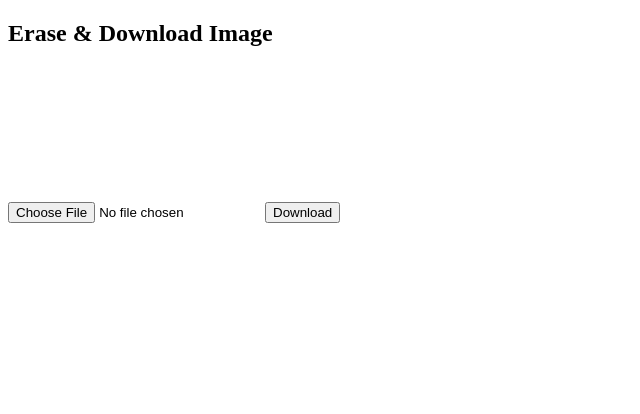
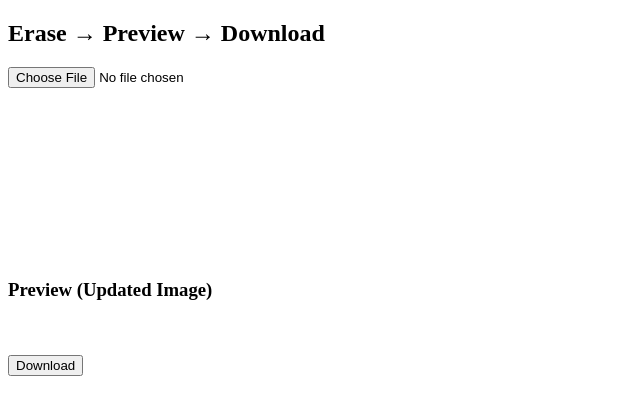
Before and after one commit to venuspluto987-collab/Eraseable, a plain HTML site: page index.html in a window 1280 px wide. Shown: the whole page, without its empty margins (0-640 px from the left). Drawn offline with Linux system fonts and the light colour scheme.

Commit message:
Change title and add image preview functionality
Updated the tool to include a preview feature for the image before downloading.

```diff
--- a/index.html
+++ b/index.html
@@ -1,17 +1,23 @@
 <!DOCTYPE html>
 <html>
 <head>
-  <title>Erase Image Tool</title>
+  <title>Erase & Preview Tool</title>
   <link rel="stylesheet" href="style.css">
 </head>
 <body>
 
-<h2>Erase & Download Image</h2>
+<h2>Erase → Preview → Download</h2>
 
 <input type="file" id="upload" />
-<button onclick="downloadImage()">Download</button>
+<br><br>
 
 <canvas id="canvas"></canvas>
+
+<h3>Preview (Updated Image)</h3>
+<img id="preview" />
+
+<br><br>
+<button onclick="downloadImage()">Download</button>
 
 <script src="script.js"></script>
 </body>
```
